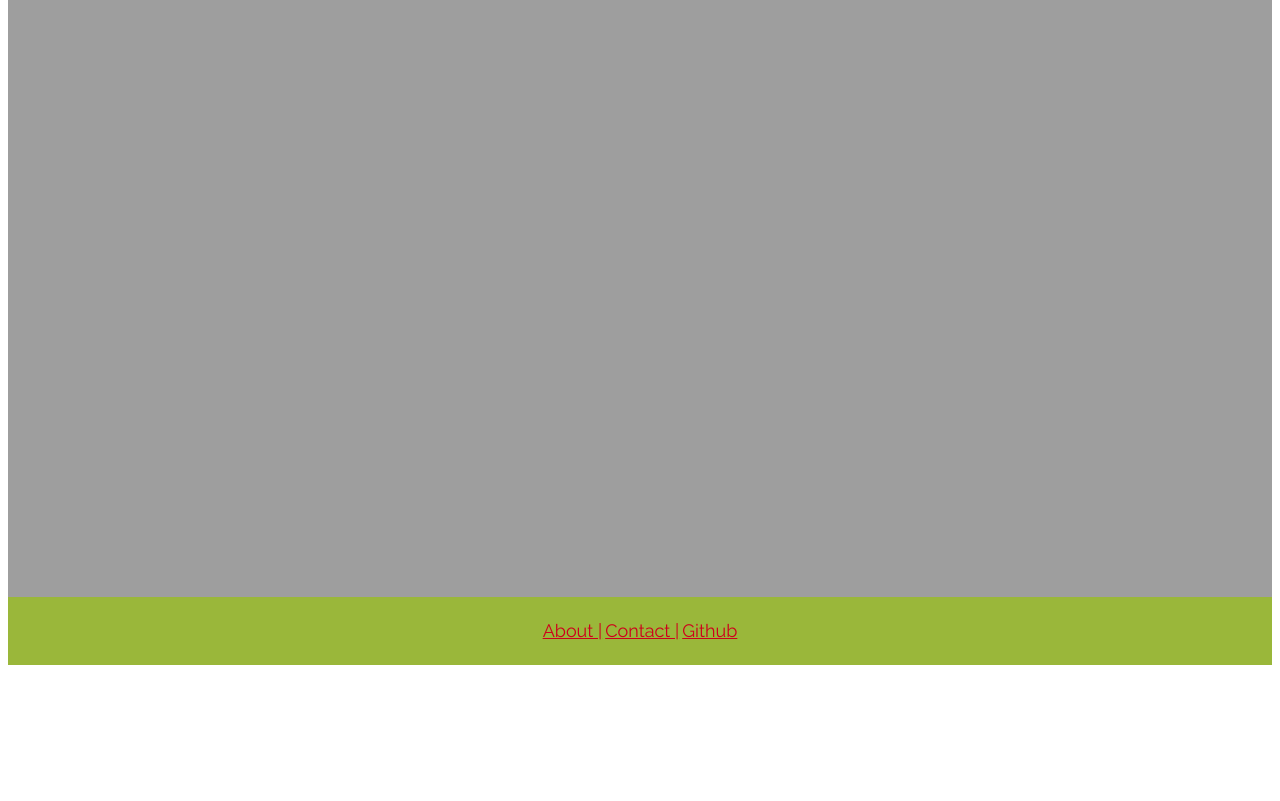
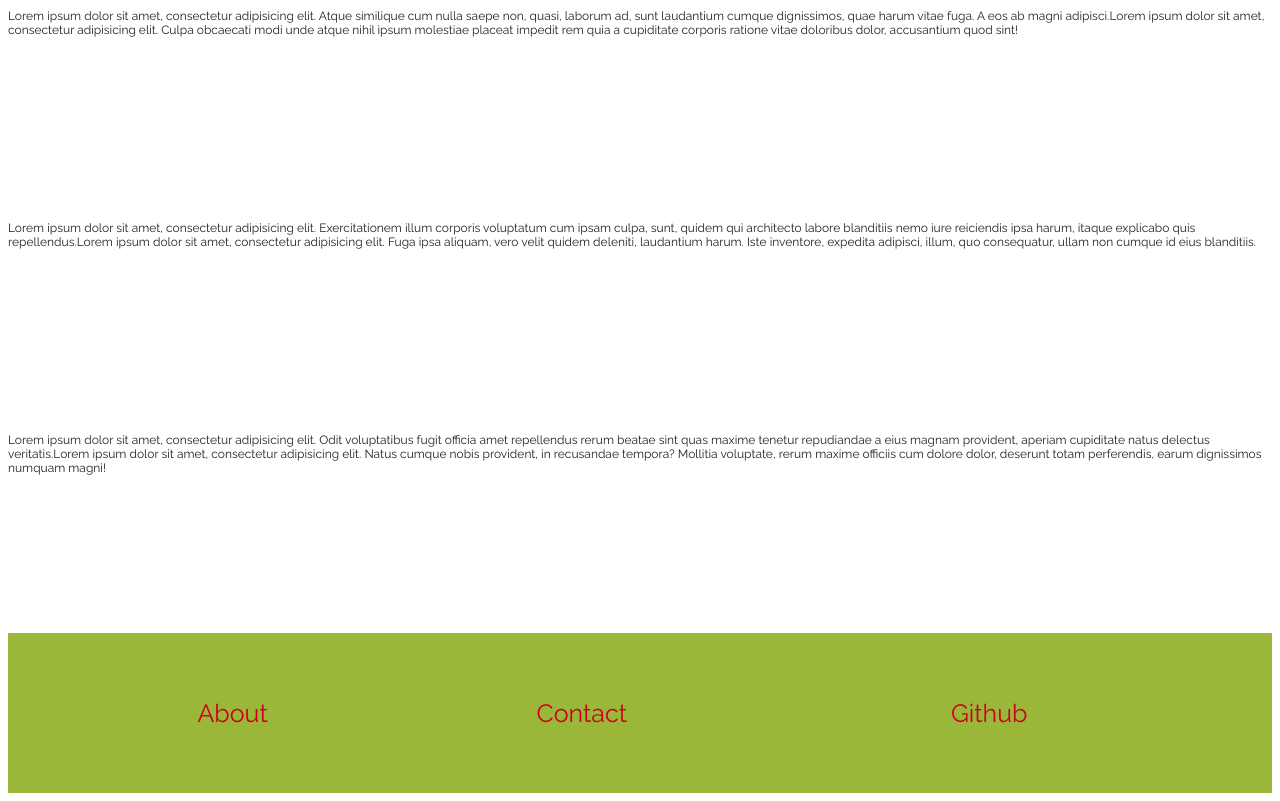
Before and after one commit to chaseTfreeman/chaseTfreeman.github.io, a plain HTML site: page index.html in a window 1280 px wide. Shown: the part 94-895 px from the top of the page. Before the commit the page ends 800 px from the top, so only its background shows below. Drawn offline with Linux system fonts and the light colour scheme.

Commit message:
2nd version

```diff
--- a/index.html
+++ b/index.html
@@ -13,23 +13,24 @@
     <main>
 
 				<div class="project">
-					<p>HELLO WORLD<P>
+					<p>Lorem ipsum dolor sit amet, consectetur adipisicing elit. Atque similique cum nulla saepe non, quasi, laborum ad, sunt laudantium cumque dignissimos, quae harum vitae fuga. A eos ab magni adipisci.Lorem ipsum dolor sit amet, consectetur adipisicing elit. Culpa obcaecati modi unde atque nihil ipsum molestiae placeat impedit rem quia a cupiditate corporis ratione vitae doloribus dolor, accusantium quod sint!<P>
 				</div>
 
-        <div class="project2">
-					<p>HELLO WORLD<P>
+        <div class="project">
+					<p>Lorem ipsum dolor sit amet, consectetur adipisicing elit. Exercitationem illum corporis voluptatum cum ipsam culpa, sunt, quidem qui architecto labore blanditiis nemo iure reiciendis ipsa harum, itaque explicabo quis repellendus.Lorem ipsum dolor sit amet, consectetur adipisicing elit. Fuga ipsa aliquam, vero velit quidem deleniti, laudantium harum. Iste inventore, expedita adipisci, illum, quo consequatur, ullam non cumque id eius blanditiis.<P>
 				</div>
 
-        <div class="project3">
-					<p>HELLO WORLD<P>
+        <div class="project">
+					<p>Lorem ipsum dolor sit amet, consectetur adipisicing elit. Odit voluptatibus fugit officia amet repellendus rerum beatae sint quas maxime tenetur repudiandae a eius magnam provident, aperiam cupiditate natus delectus veritatis.Lorem ipsum dolor sit amet, consectetur adipisicing elit. Natus cumque nobis provident, in recusandae tempora? Mollitia voluptate, rerum maxime officiis cum dolore dolor, deserunt totam perferendis, earum dignissimos numquam magni!<P>
 				</div>
 
 
     </main>
     <footer>
-			<nav> <a href="About">About |</a>
-				<a href="About">Contact |</a>
-				<a href="About">Github</a>
+			<nav>
+        <div class="navLink"><a href="About">About</a></div>
+				<div class="navLink"><a href="Contact">Contact</a></div>
+				<div clas="navLink"><a href="Github">Github</a></div>
 			</nav>
     </footer>
   </body>
--- a/styles.css
+++ b/styles.css
@@ -1,11 +1,3 @@
-
-body,html{
-  position:relative;
-}
-
-a, button, label{
-  cursor:pointer;
-}
 
 html{
   font-family: 'Raleway', sans-serif;
@@ -43,35 +35,30 @@ nav {
 }
 nav a{
   display:inline;
-  line-height:48px;
-  font-size:18px;
+  line-height:60px;
+  font-size:25px;
   color:#CD001C;
   justify-content: center;
   transition:background-color .2s;
+  text-decoration: none;
 }
 nav a:hover{
   background-color:#9DCD00;
 }
-
+.navLink {
+  width: 30%;
+  float: left;
+  border-color: black;
+}
 
 .project{
   width:100%;
   height: 200px;
-  content:url("https://upload.wikimedia.org/wikipedia/commons/c/cd/View_from_connors_hill_panorama.jpg");
 }
-.project2{
-  width:100%;
-  height: 200px;
-  content:url("http://photoblogstop.com/wp-content/uploads/2012/07/Sierra_HDR_Panorama_DFX8048_2280x819_Q40_wm_mini.jpg");
-}
-.project3{
-  width:100%;
-  height: 200px;
-  content:url("https://upload.wikimedia.org/wikipedia/commons/e/ea/Sydney_Harbour_Bridge_night.jpg");
-}
+
 footer nav {
   color:#eee;
-  padding:10px;
+  padding:50px;
   margin:0 auto;
   text-align:center;
 }
```
Also changed, not shown: script.js (added).
